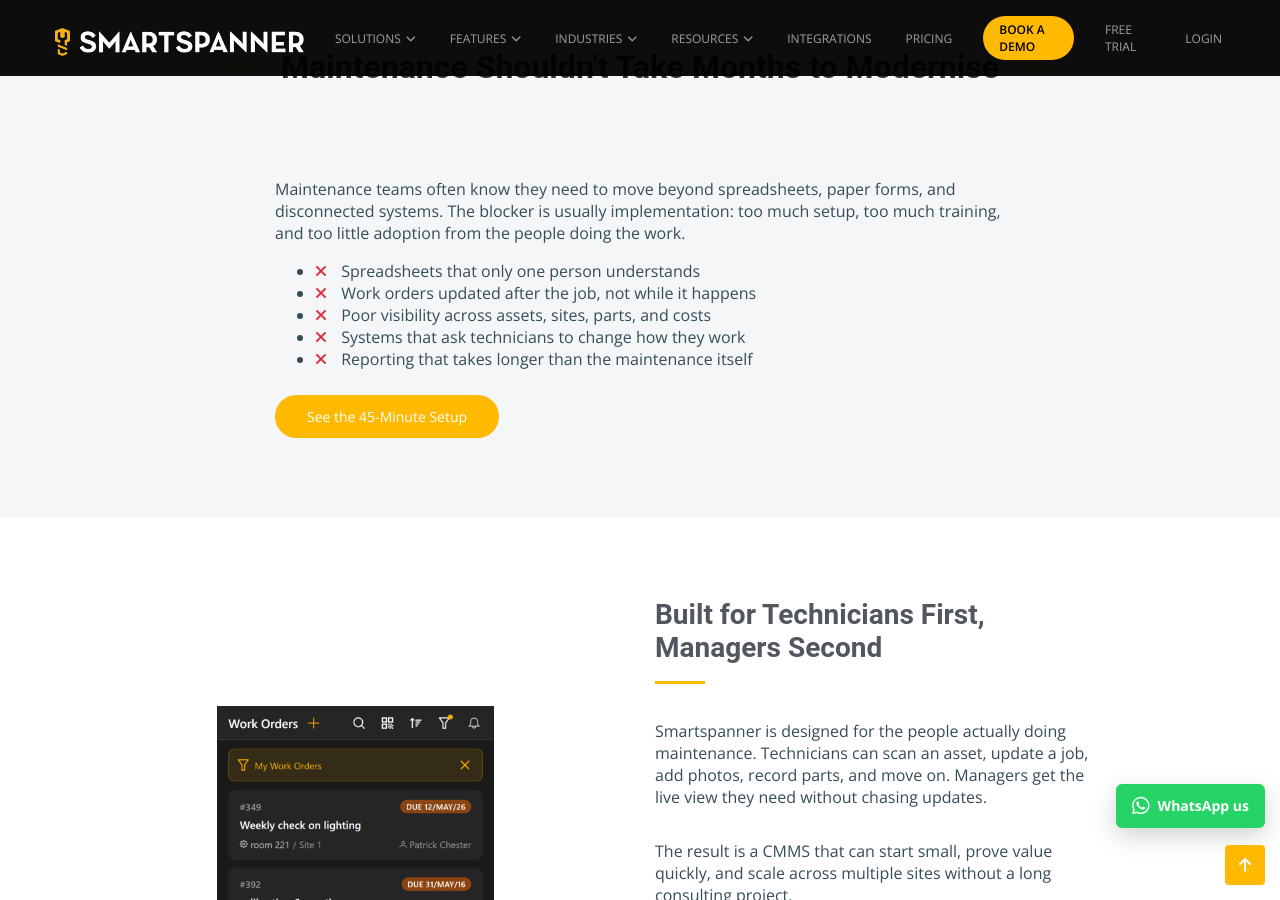
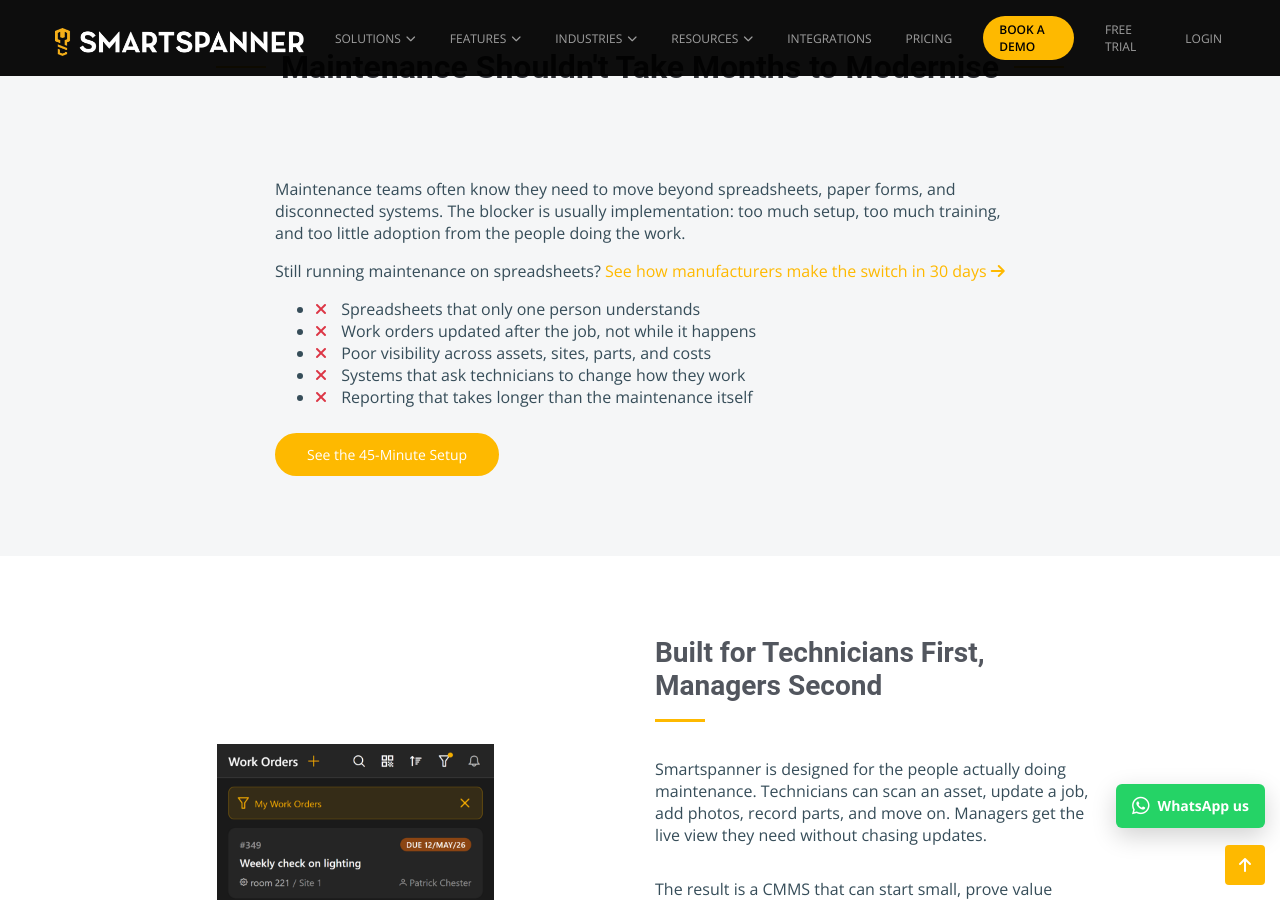
Before and after one commit to smartspanner/smartspanner.com, a Jekyll site: the page built from index.html, in a window 1280 px wide and 900 px high, scrolled down 650 px. Built offline with Jekyll 4.4.1, drawn with Linux system fonts in a browser that asks for light colours.

Commit message:
docs: link spreadsheet migration guide

```diff
--- a/blog/what-is-cmms.html
+++ b/blog/what-is-cmms.html
@@ -163,7 +163,7 @@
   </tbody>
 </table>
 
-<p>A CMMS provides far greater control and efficiency.</p>
+<p>A CMMS provides far greater control and efficiency. If you're currently using spreadsheets, <a href="{{ '/switching-from-spreadsheets-to-cmms/' | relative_url }}">this guide walks through the switch step by step</a>.</p>
 
 <h2>CMMS vs ERP Systems</h2>
 
--- a/cmms-for-manufacturing.html
+++ b/cmms-for-manufacturing.html
@@ -34,6 +34,7 @@
         <div class="col-lg-8">
           <p>Manufacturing operations rely on equipment uptime, efficiency, and consistency.</p>
           <p>A <a href="{{ '/cmms-software' | relative_url }}">CMMS</a> (Computerised Maintenance Management System) helps manufacturers manage maintenance more effectively — reducing downtime, improving productivity, and extending the lifespan of critical assets.</p>
+          <p>Many manufacturers come to Smartspanner straight from spreadsheets. <a href="{{ '/switching-from-spreadsheets-to-cmms/' | relative_url }}">Here's exactly how that switch works <i class="fa-solid fa-arrow-right"></i></a></p>
           <p>Smartspanner is designed to support manufacturing teams with a simple, powerful <a href="{{ '/maintenance-management-software' | relative_url }}">maintenance management platform</a>.</p>
         </div>
       </div>
--- a/index.html
+++ b/index.html
@@ -60,6 +60,7 @@
       <div class="row justify-content-center">
         <div class="col-lg-8">
           <p>Maintenance teams often know they need to move beyond spreadsheets, paper forms, and disconnected systems. The blocker is usually implementation: too much setup, too much training, and too little adoption from the people doing the work.</p>
+          <p>Still running maintenance on spreadsheets? <a href="{{ '/switching-from-spreadsheets-to-cmms/' | relative_url }}">See how manufacturers make the switch in 30 days <i class="fa-solid fa-arrow-right"></i></a></p>
           <ul>
             <li><i class="fa-solid fa-xmark" style="color: #dc3545; margin-right: 10px;"></i> Spreadsheets that only one person understands</li>
             <li><i class="fa-solid fa-xmark" style="color: #dc3545; margin-right: 10px;"></i> Work orders updated after the job, not while it happens</li>
--- a/manufacturing-maintenance-software.html
+++ b/manufacturing-maintenance-software.html
@@ -25,6 +25,7 @@
       <h3>Manage and track all maintenance tasks, inspections and servicing for your assets.</h3>
       <p>Reliability and up time for your production equipment is critical; our software is designed for a simple approach to manage all PMs, breakdowns, faults and inspections. Scheduling work between your team and using our centralised dashboard to keep on top of tasks.</p>
       <p>Aerospace, food, chemicals, fabricators, coating, machine shops and more. Smartspanner is adaptable to any business with assets. Statistics built into Smartspanner allow you to develop strategies to focus in on your worse performing assets.</p>
+      <p>Many manufacturers come to us straight from spreadsheets. <a href="{{ '/switching-from-spreadsheets-to-cmms/' | relative_url }}">Here's exactly how that switch works <i class="fa-solid fa-arrow-right"></i></a></p>
       <img src="{{ '/assets/img/manufacturing-maintenance.jpg' | relative_url }}" alt="Manufacturing Maintenance" class="img-fluid services-img" loading="lazy">
     </div>
   </div>
--- a/preventative-maintenance-software.html
+++ b/preventative-maintenance-software.html
@@ -453,6 +453,7 @@
               <li><i class="fa-solid fa-check-double"></i> Track completion and performance</li>
             </ul>
             <p>With Smartspanner, this process can be completed in under an hour.</p>
+            <p>If your preventive maintenance schedules still live in spreadsheets, <a href="{{ '/switching-from-spreadsheets-to-cmms/' | relative_url }}">see how to move them into a CMMS over your first 30 days <i class="fa-solid fa-arrow-right"></i></a></p>
           </div>
         </div>
         <div class="col-lg-6">
```
